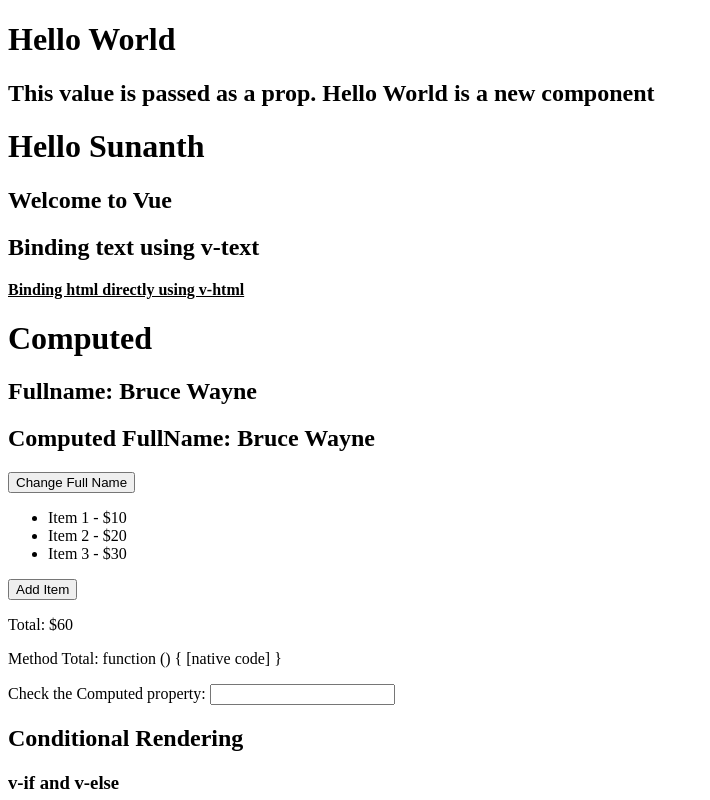
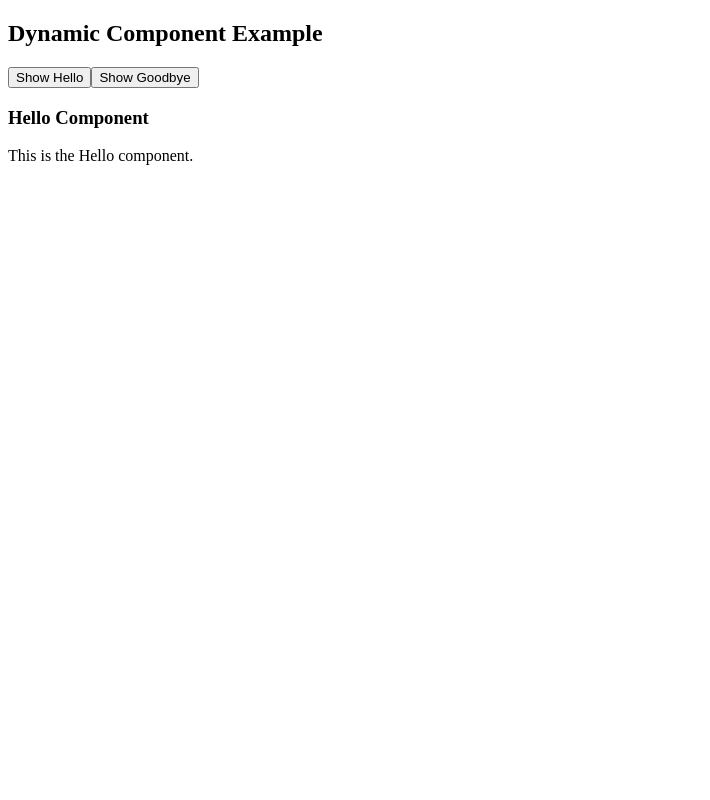
Before and after one commit to Sunanth-Datasirpi/hello-world, a Vue app: page / in a window 1280 px wide. Shown: the top 800 px of the page, without its empty margins (0-710 px from the left). Built offline with nearby package versions, Linux system fonts and the light colour scheme.

Commit message:
adding the tutorial of dynamic components

```diff
--- a/src/App.vue
+++ b/src/App.vue
@@ -1,5 +1,5 @@
 <template>
-  <HelloWorld msg="This value is passed as a prop. Hello World is a new component" />
+  <!-- <HelloWorld msg="This value is passed as a prop. Hello World is a new component" />
   <Computed />
   <Conditional />
   <VModel />
@@ -30,34 +30,37 @@
   <CustomFilter></CustomFilter>
   <h1>Getting value as Props</h1>
   <PropsTutorial name="Sunanth" :rank="1"></PropsTutorial>
-  <PropsTutorial></PropsTutorial>
+  <PropsTutorial></PropsTutorial> -->
+  <DynamicComponent />
 </template>
 
 <script>
-import HelloWorld from './components/HelloWorld.vue'
-import Computed from './components/Computed.vue';
-import Conditional from './components/Conditional.vue';
-import VModel from './components/VModel.vue';
-import VueDirectiveVue from './components/VueDirective.vue';
-import CustomButton from './components/CustomButton.vue';
-import CardSlot from './components/CardSlot.vue'
-import NameList from './components/NameList.vue';
-import CustomFilter from './components/CustomFilter.vue';
-import PropsTutorial from './components/PropsTutorial.vue';
+// import HelloWorld from './components/HelloWorld.vue'
+// import Computed from './components/Computed.vue';
+// import Conditional from './components/Conditional.vue';
+// import VModel from './components/VModel.vue';
+// import VueDirectiveVue from './components/VueDirective.vue';
+// import CustomButton from './components/CustomButton.vue';
+// import CardSlot from './components/CardSlot.vue'
+// import NameList from './components/NameList.vue';
+// import CustomFilter from './components/CustomFilter.vue';
+// import PropsTutorial from './components/PropsTutorial.vue';
+import DynamicComponent from './components/DynamicComponent.vue';
 
 export default {
   name: 'App',
   components: {
-    HelloWorld,
-    Computed,
-    Conditional,
-    VModel,
-    VueDirectiveVue,
-    CustomButton,
-    CardSlot,
-    NameList,
-    CustomFilter,
-    PropsTutorial,
+    // HelloWorld,
+    // Computed,
+    // Conditional,
+    // VModel,
+    // VueDirectiveVue,
+    // CustomButton,
+    // CardSlot,
+    // NameList,
+    // CustomFilter,
+    // PropsTutorial,
+    DynamicComponent,
   }
 }
 </script>
--- /dev/null
+++ b/src/components/DynamicComponent.vue
@@ -0,0 +1,26 @@
+<template>
+    <div>
+        <h2>Dynamic Component Example</h2>
+        <button @click="currentComponent = 'HelloComponent'">Show Hello</button>
+        <button @click="currentComponent = 'GoodByeComponent'">Show Goodbye</button>
+
+        <component :is="currentComponent"></component>
+    </div>
+</template>
+
+<script>
+import HelloComponent from './HelloComponent.vue';
+import GoodByeComponent from './GoodByeComponent.vue';
+
+export default {
+    components: {
+        HelloComponent,
+        GoodByeComponent,
+    },
+    data() {
+        return {
+            currentComponent: 'HelloComponent'
+        };
+    }
+};
+</script>
--- /dev/null
+++ b/src/components/GoodByeComponent.vue
@@ -0,0 +1,12 @@
+<template>
+    <div>
+        <h3>Goodbye Component</h3>
+        <p>This is the Goodbye component.</p>
+    </div>
+</template>
+
+<script>
+export default {
+    name: 'GoodbyeComponent'
+};
+</script>
--- /dev/null
+++ b/src/components/HelloComponent.vue
@@ -0,0 +1,12 @@
+<template>
+    <div>
+        <h3>Hello Component</h3>
+        <p>This is the Hello component.</p>
+    </div>
+</template>
+
+<script>
+export default {
+    name: 'HelloComponent'
+};
+</script>
```
